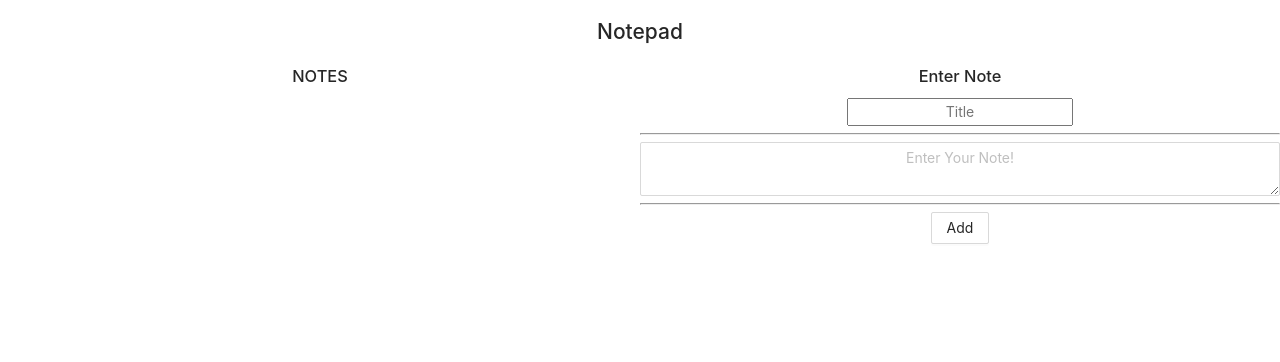
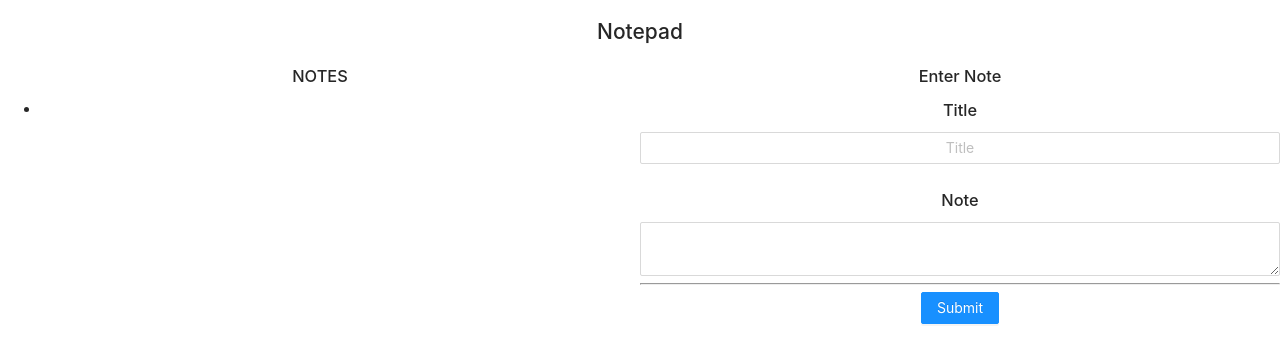
Before and after one commit to brtkrclr/notepad, a React (Create React App) app: page / in a window 1280 px wide. Shown: the top 362 px of the page. Built offline with nearby package versions, Linux system fonts and the light colour scheme.

Commit message:
Update Content.js

```diff
--- a/src/components/Content.js
+++ b/src/components/Content.js
@@ -1,34 +1,31 @@
 import React, {useState} from "react";
-import {Row, Col, Button} from 'antd';
+import {Form, Input, Button, Row, Col} from 'antd';
 import TextArea from "antd/es/input/TextArea";
 
-const Content = () => {
-    const [note, setNote] = useState("");
-    const [title,setTitle]=useState([]);
-    const [list, setList] = useState([]);
 
-    const onNoteChange = (event) => {
-        setNote(event.target.value)
+
+const Demo = () => {
+    const [titles, setTitle] = useState("")
+    const [notes, setText] = useState("");
+    const [lists, setList] = useState([{}]);
+
+    const onTextChange = (event) => {
+        setText(event.target.value)
     };
 
     const onTitleChange = (event) => {
         setTitle(event.target.value)
-    };
-
-    const onFormSubmit = (event) => {
-        event.preventDefault();
-        setList([...list,{title}])
-
-        console.log(note)
-         //can be removed if we are going to use a button !
-    };
-    const editNotes=(event)=>{
-        event.preventDefault();
-        setTitle([...title,{note}])
     }
 
 
+    const onListSubmit = (event) => {
+        event.preventDefault();
+        setList([...lists, {id: Date.now(), title: titles, text: notes}])
+        console.log(lists)
+    };
+
     return (
+
         <div>
             <Row style={{background: "white"}}>
                 <Col className={"leftColumn"}
@@ -36,14 +33,15 @@ const Content = () => {
                     <h3>
                         NOTES
                     </h3>
+
                     <ul>
-                        {list.map((list) => (
-                            <li>{list.title}
-                            <button onClick={editNotes} icon={"editIcon"}>  </button>
-
+                        {lists.map((list) => (
+                            <li key={list.id}>
+                                {list.title}{list.id}{console.log("note:",list.text)}
                             </li>
                         ))}
                     </ul>
+
                 </Col>
 
 
@@ -52,46 +50,41 @@ const Content = () => {
                         Enter Note
                     </h3>
 
-                    <form>
 
-                        <input
-                            style={{textAlign: "center"}}
-                            placeholder={"Title"}
-                            rules={[
-                                {
-                                    required: true,
-                                    message: 'Please input your username!',
-                                },
-                            ]}
-                            onChange={onTitleChange}
-                        />
+                    <Form>
+                        <h3>Title</h3>
+                        <Form.Item name="title">
+                            <Input value={lists.title}
+                                   style={{textAlign: "center"}}
+                                   placeholder={"Title"}
+                                   onChange={(event => setTitle(event.target.value))}
+                                   name={"title"}
+                            />
+                        </Form.Item>
+                        <h3>Note</h3>
+                        <TextArea name="note">
+                            <Input value={lists.text}
+                                   style={{textAlign: "center"}}
+                                   type="text"
+                                   placeholder={"Enter Your Note!"}
+                                   onChange={(event => setText(event.target.value))}
+                                   name={"note"}
+                            />
+                        </TextArea>
                         <hr/>
-                        <TextArea
-                            style={{textAlign: "center"}}
-                            placeholder={"Enter Your Note!"}
-                            onChange={onNoteChange}
-                            rules={[
-                                {
-                                    required: true,
-                                    message: 'Please input your username!',
-                                },
-                            ]}
-                        />
-
-                        <hr/>
-                        <Button onClick={onFormSubmit}>
-                            Add
+                        <Button
+                            onClick={onListSubmit}
+                            style={{position: "center"}}
+                            type="primary" htmlType="submit">
+                            Submit
                         </Button>
-
-
-                    </form>
-
+                    </Form>
 
                 </Col>
             </Row>
         </div>
+
     );
+};
 
-}
-
-export default Content;
+export default Demo;
```
